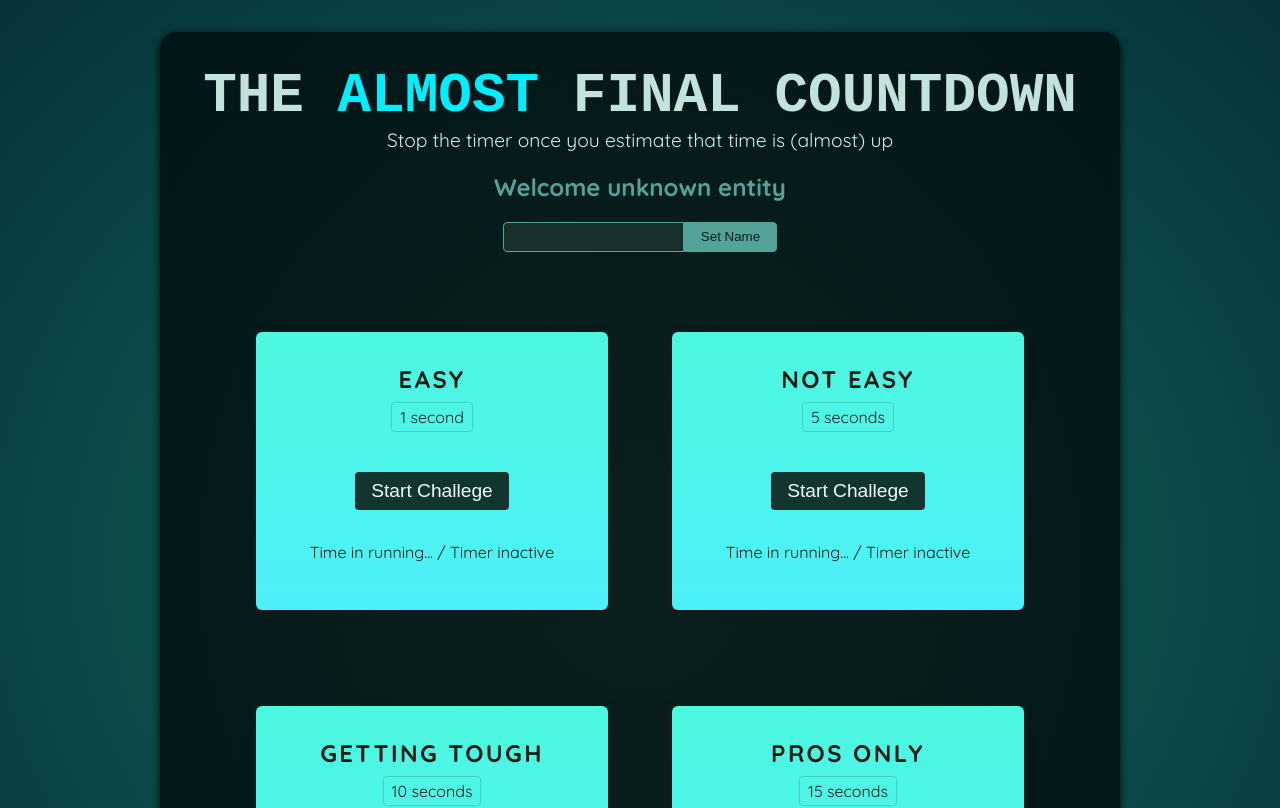
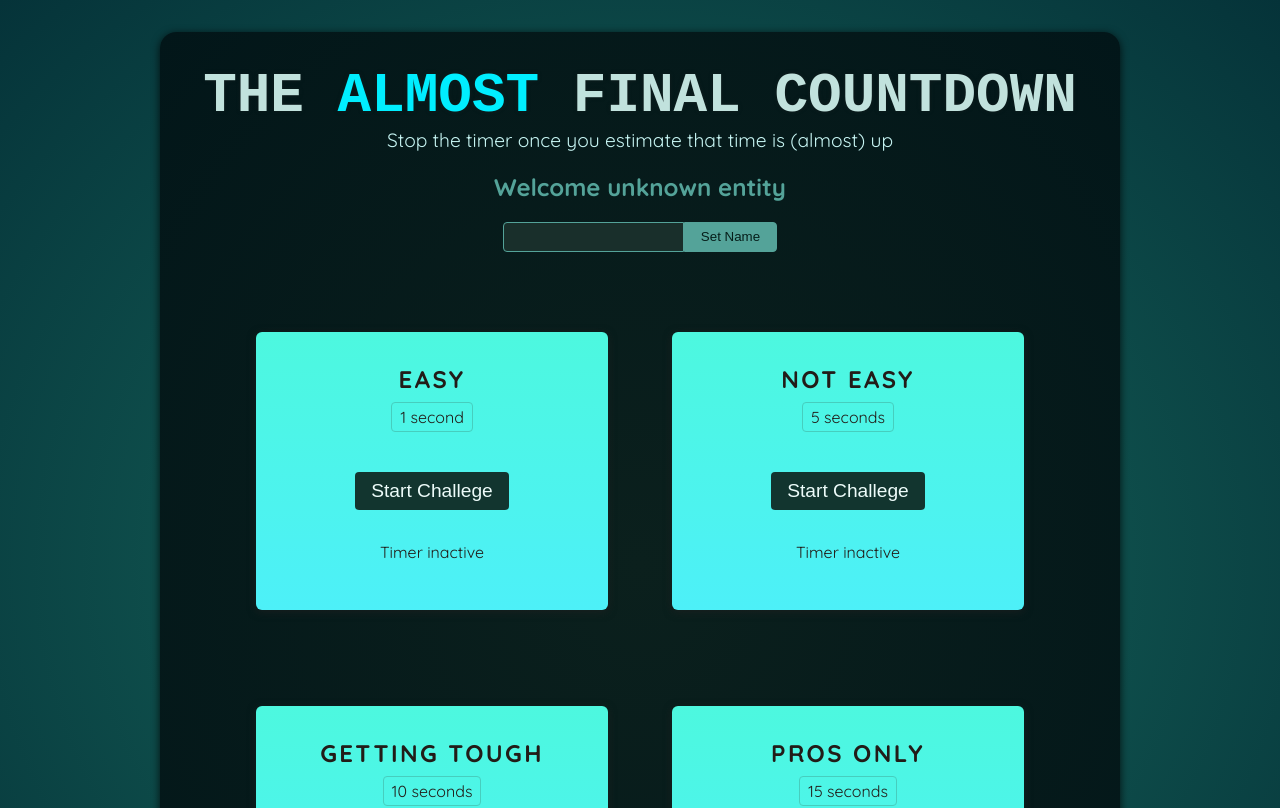
Before and after one commit to Giosue1994/react-refs-portals, a React (Vite) app: page / in a window 1280 px wide. Shown: the top 808 px of the page. Built offline with nearby package versions, Linux system fonts and the light colour scheme; a web font is replaced by a local one.

Commit message:
impostare timer al click

```diff
--- a/src/components/TimerChallenge.jsx
+++ b/src/components/TimerChallenge.jsx
@@ -1,15 +1,32 @@
+import { useState } from "react";
+
 export default function TimerChallenge({title, targetTime}) {
+
+    const [timerStarted, setTimerStarted] = useState(false);
+    const [timerExpired, setTimerExpired] = useState(false);
+
+    function handleStart() {
+        setTimeout( () => {
+            setTimerExpired(true);
+        }, targetTime * 1000 );
+
+        setTimerStarted(true);
+    }
+
     return (
       <section className="challenge">
         <h2>{title}</h2>
-        <p className="challenge-time">{targetTime} second{targetTime > 1 ? 's' : ''}</p>
+        {timerExpired && <p>You Lost!</p>}
+        <p className="challenge-time">
+          {targetTime} second{targetTime > 1 ? "s" : ""}
+        </p>
         <p>
-            <button>
-                Start Challege
-            </button>
+          <button onClick={handleStart}>
+            {timerStarted ? "Stop" : "Start"} Challege
+          </button>
         </p>
-        <p className="">
-            Time in running... / Timer inactive
+        <p className={timerStarted ? "active" : undefined}>
+          {timerStarted ? 'Time in running...' : 'Timer inactive'}
         </p>
       </section>
     );
```
